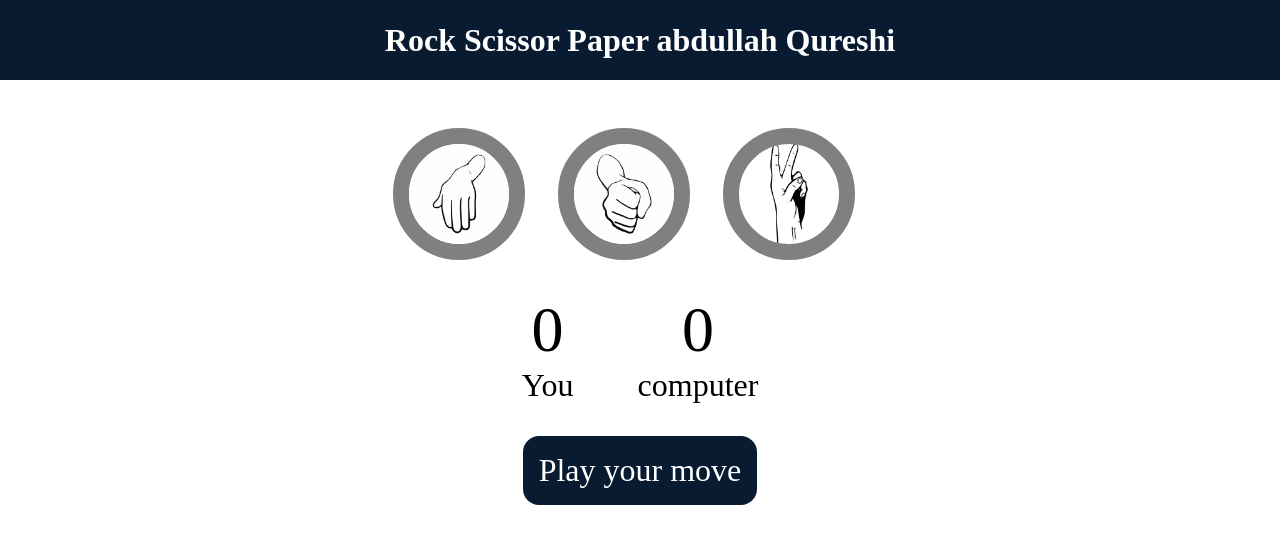
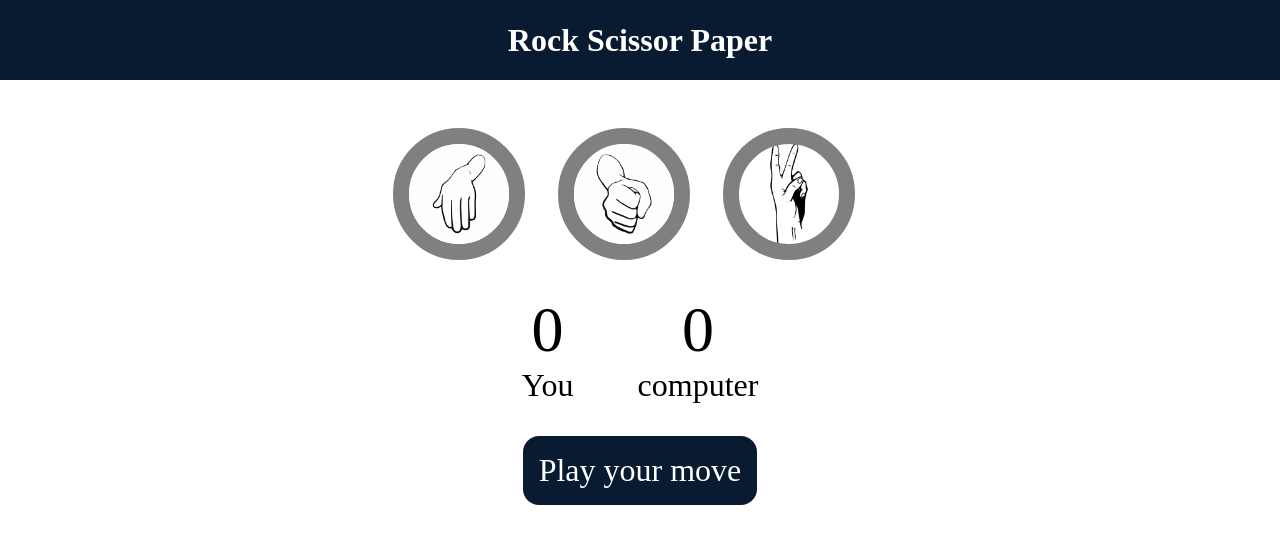
Before and after one commit to Abdullah-Qureshi7/campus, a plain HTML site: page index.html in a window 1280 px wide. Drawn offline with Linux system fonts and the light colour scheme.

Commit message:
Revert "update"
This reverts commit 1e90b5c7dd5802ea3b383bc19b245e24c7c81096.

```diff
--- a/index.html
+++ b/index.html
@@ -9,7 +9,7 @@
 <body>
 
     <!-- game title -->
-    <h1>Rock Scissor Paper  abdullah Qureshi</h1>
+    <h1>Rock Scissor Paper</h1>
 
     <!-- images choice area -->
     <div class="choices">
```
